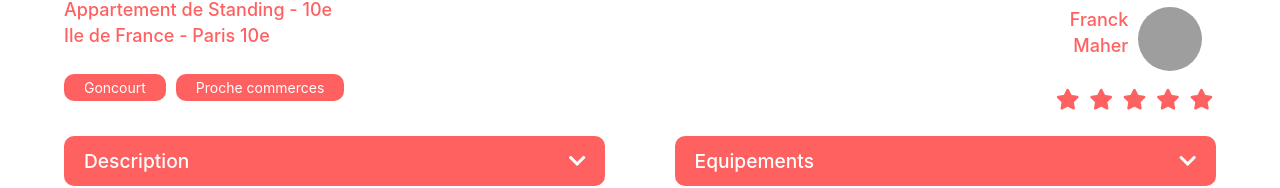
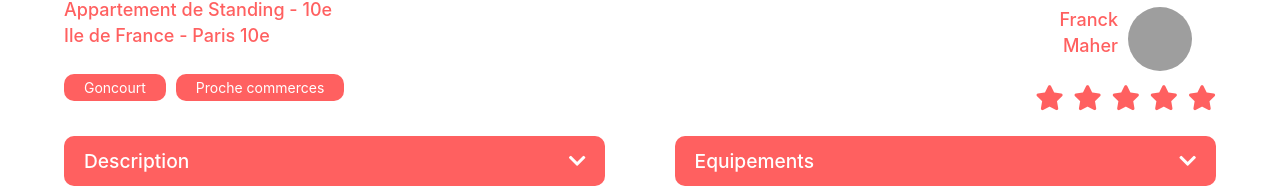
Before and after one commit to yflly/KASA, a React (Create React App) app: page /apartment/0979876d in a window 1280 px wide. Shown: the part 537-725 px from the top of the page. Built offline with nearby package versions, Linux system fonts and the light colour scheme; grey boxes are pictures that could not be loaded.

Commit message:
font size

```diff
--- a/src/components/Rating/Rating.css
+++ b/src/components/Rating/Rating.css
@@ -18,7 +18,7 @@
 
 @media screen and (min-width: 768px) {
   .rating span {
-    font-size: 1.3rem;
+    font-size: 25px;
     margin-right: 10px;
   }
 
```
